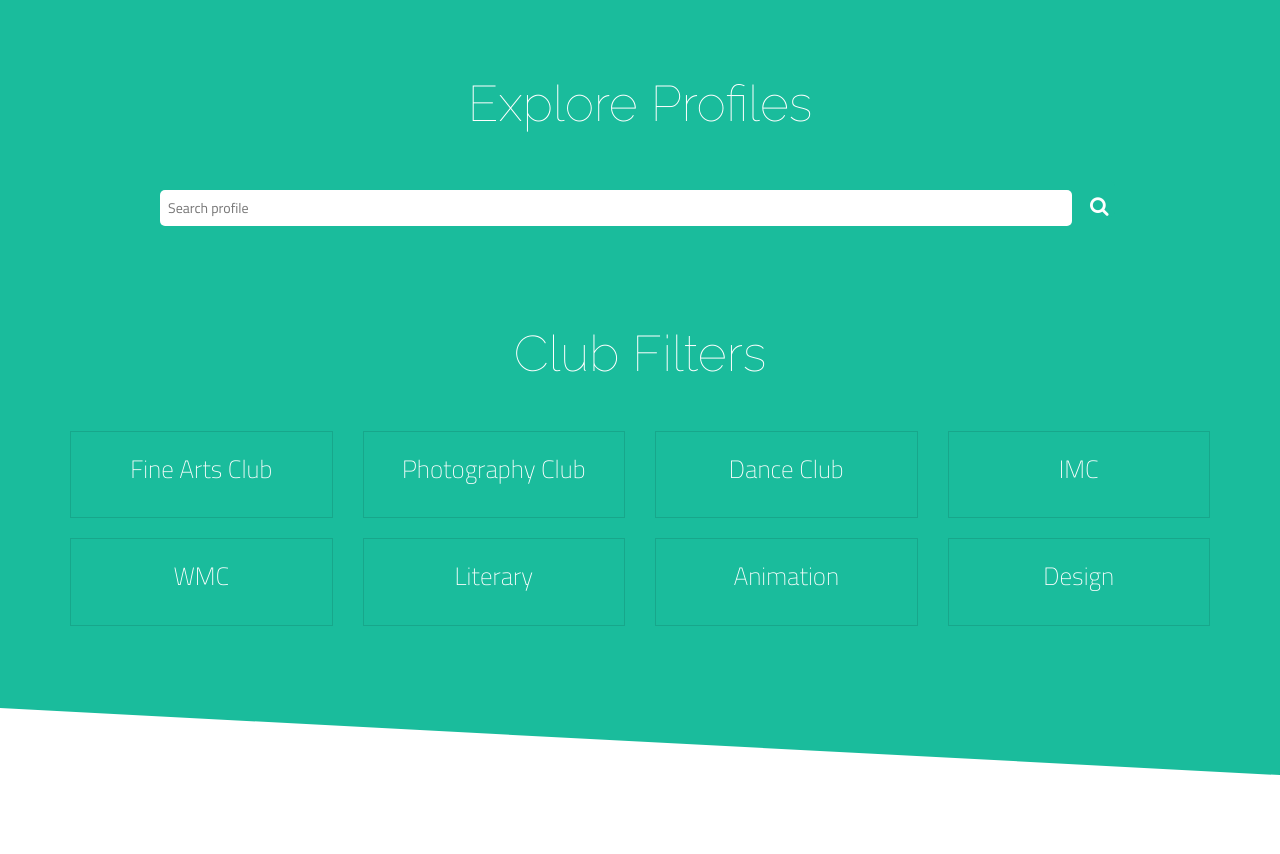
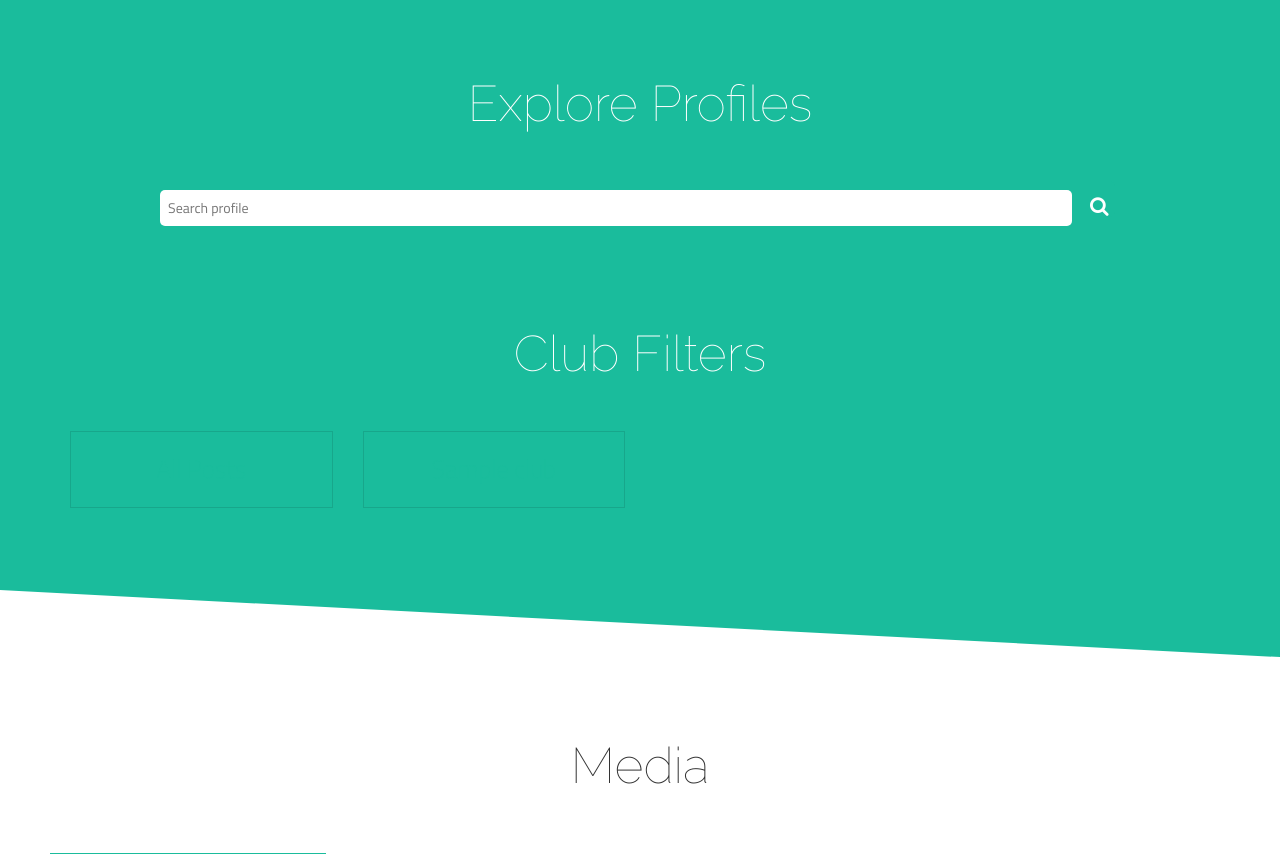
Before and after one commit to shine-n-rize/InSite, a Django app: page / in a window 1280 px wide. Shown: the part 701-1555 px from the top of the page. Run offline with Django 3.2, Linux system fonts and the light colour scheme; tables that the repository leaves empty hold one stand-in row (values such as "Sample post"); grey boxes marked "Sample" are stand-in pictures; some libraries are stand-ins or nearby versions.

Commit message:
resolves #15

```diff
--- a/home/views.py
+++ b/home/views.py
@@ -2,13 +2,22 @@ from django.shortcuts import render
 
 from django.http import HttpResponse
 from django.shortcuts import render
-from postsApp.models import Post
+from postsApp.models import Post, Club
 from django.core.mail import send_mail
 from .forms import contactformemail
 
 
 def home_view(request):
-    posts = Post.objects.all()
+    posts = None
+    clubs = Club.get_all_clubs()
+    clubID = request.GET.get('club')
+    if clubID:
+        posts = Post.get_all_posts_by_club_id(clubID)
+    else:
+        posts = Post.objects.all()
+    data = {}
+    data['posts'] = posts
+    data['clubs'] = clubs
     if request.method == "GET":
         form = contactformemail()
     else:
@@ -19,6 +28,6 @@ def home_view(request):
             message = form.cleaned_data['message']
             send_mail(subject, message, frommail, [
                       'swag.level.zero@gmail.com', frommail])
-    return render(request, 'index.html', {'posts': posts, 'form': form})
+    return render(request, 'index.html', data)
 
 # Create your views here.
--- a/postsApp/admin.py
+++ b/postsApp/admin.py
@@ -1,4 +1,5 @@
 from django.contrib import admin
-from postsApp.models import Post
+from postsApp.models import Club, Post
 
 admin.site.register(Post)
+admin.site.register(Club)
--- a/postsApp/models.py
+++ b/postsApp/models.py
@@ -1,6 +1,17 @@
 from django.db import models
 from django.contrib.auth.models import User
 from django.urls import reverse
+
+
+class Club(models.Model):
+    name = models.CharField(max_length=100)
+
+    def __str__(self):
+        return self.name
+
+    @staticmethod
+    def get_all_clubs():
+        return Club.objects.all()
 
 
 class Post(models.Model):
@@ -10,9 +21,17 @@ class Post(models.Model):
     date_posted = models.DateField(auto_now_add=True)
     user = models.ForeignKey(User, on_delete=models.CASCADE)
     video = models.FileField(upload_to='postsApp/videos', default=None, blank=True, null=True)
+    add_to_club = models.ForeignKey(Club, on_delete=models.CASCADE, default='Others')
 
     def __str__(self):
         return self.title
 
     def get_absolute_url(self):
         return reverse('post-detail', kwargs={'pk': self.pk})
+
+    @staticmethod
+    def get_all_posts_by_club_id(club_id):
+        if club_id:
+            return Post.objects.filter(add_to_club = club_id)
+        else:
+            return Post.objects.all()
--- a/templates/index.html
+++ b/templates/index.html
@@ -181,7 +181,23 @@
         <div class="container">
             <div class="row">
                 <h2 class="section-title filters">Club Filters</h2>
-                <div class="col-md-3 col-sm-6">
+
+                <div id="clubs">
+                    <div class="col-md-3 col-sm-6 mx-auto">
+                        <div class="single-promo">
+                            <a href="/">All Posts</a>
+                        </div>
+                    </div>
+                    {% for club in clubs %}
+                    <div class="col-md-3 col-sm-6 mx-auto">
+                        <div class="single-promo">
+                            <a href="/?club={{ club.id }}">{{ club.name }}</a>
+                        </div>
+                    </div>
+                    {% endfor %}
+                </div>
+
+                <!-- <div class="col-md-3 col-sm-6">
                     <div class="single-promo">
                         <p>Fine Arts Club</p>
                     </div>
@@ -220,7 +236,7 @@
                     <div class="single-promo">
                         <p>Design</p>
                     </div>
-                </div>
+                </div> -->
             </div>
         </div>
     </div>
```
Also changed, not shown: media/postsApp/posts/wiz.jpg (deleted), media/profile_pics/shiv.jpg (deleted), media/profile_pics/wiz_wQXlFfi.jpg (deleted), 1 other file.
